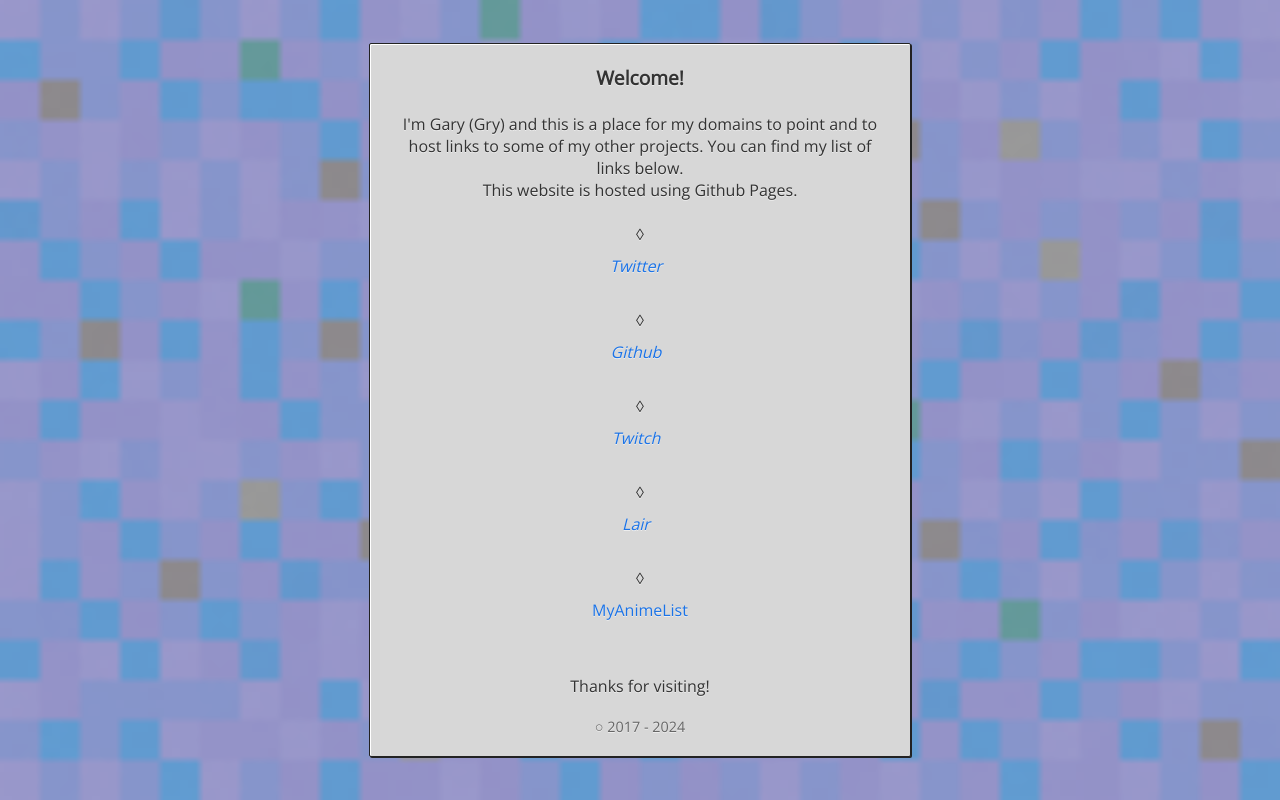
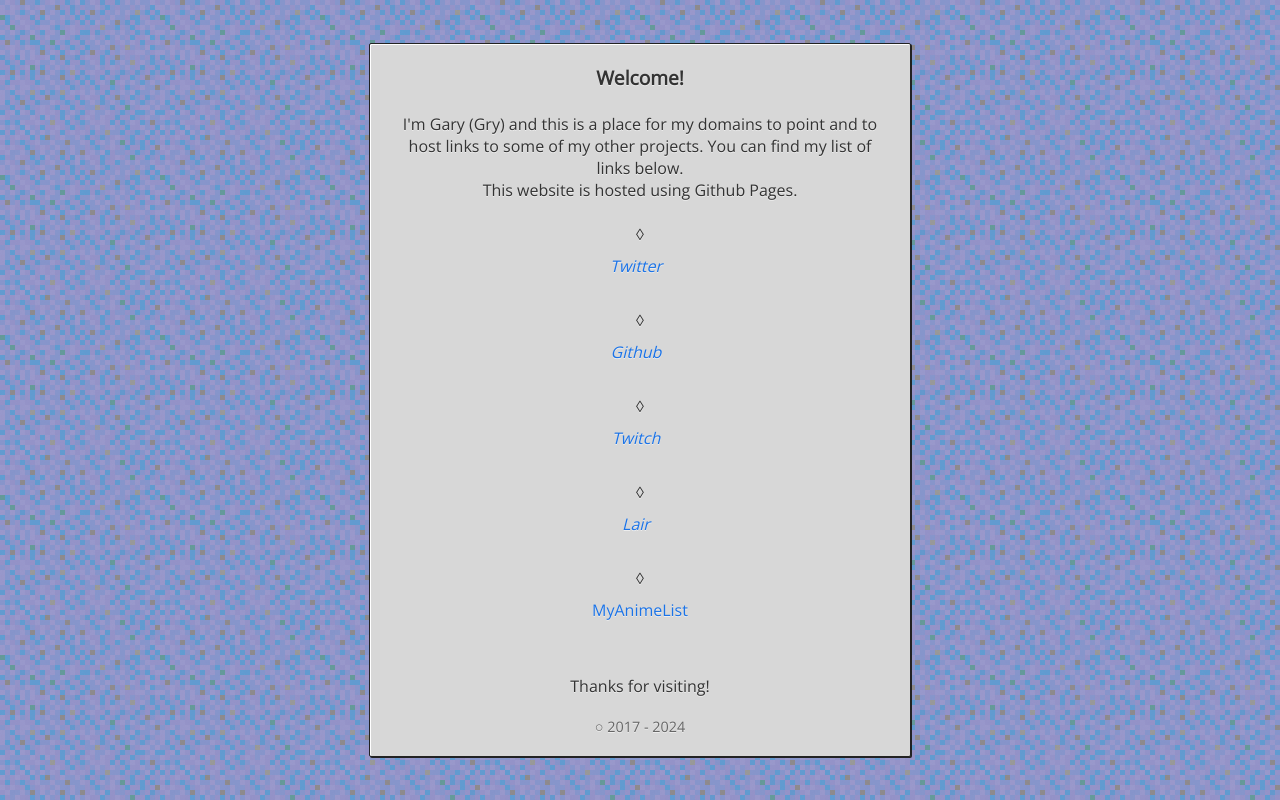
Before and after one commit to Grylol/SolidGary.github.io, a PHP site: page / in a window 1280 px wide. Run offline with PHP 8.4, Linux system fonts and the light colour scheme.

Commit message:
Update style.css

```diff
--- a/css/style.css
+++ b/css/style.css
@@ -1,7 +1,6 @@
 html {
     margin: 0;
-    background: url('/img/bg.png') no-repeat center center fixed;
-    background-size: cover;
+    background: url('/img/bg.png');
     font-family: 'Open Sans', sans-serif;
 }
 body {
```
